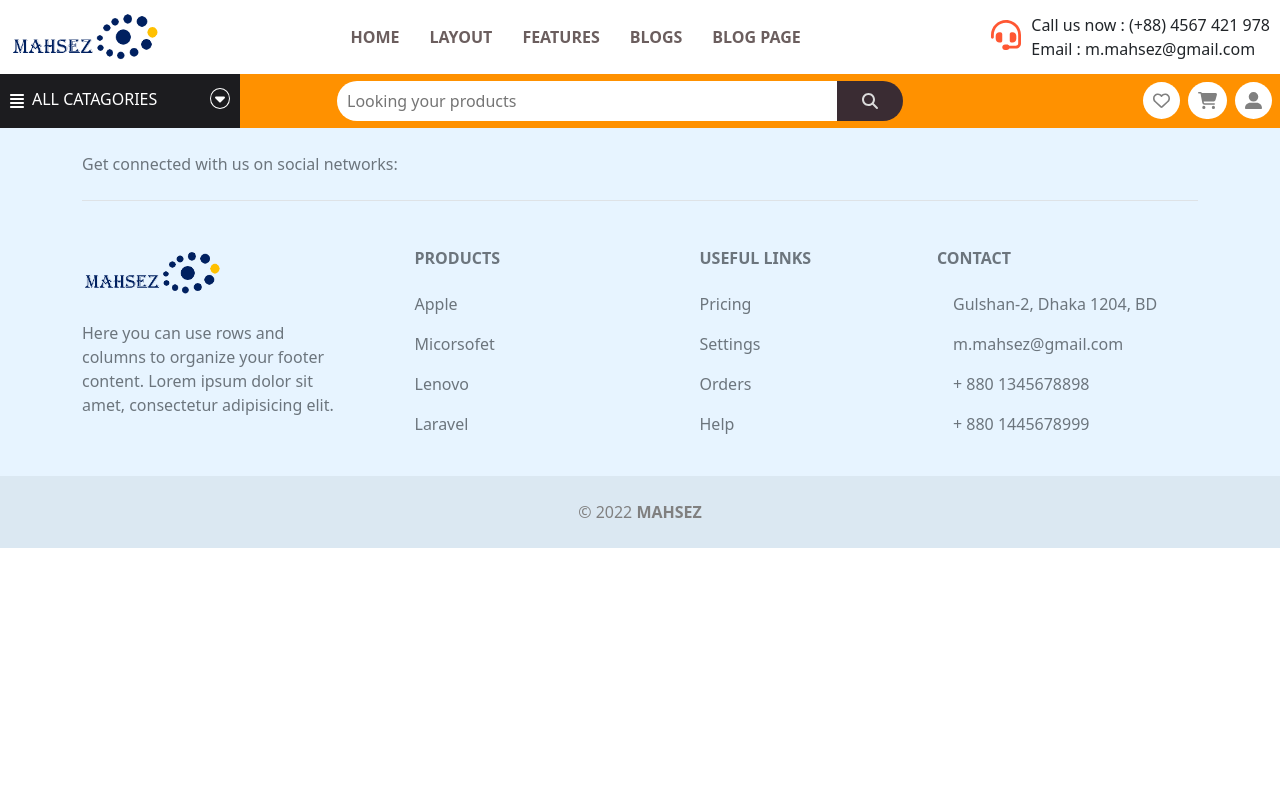
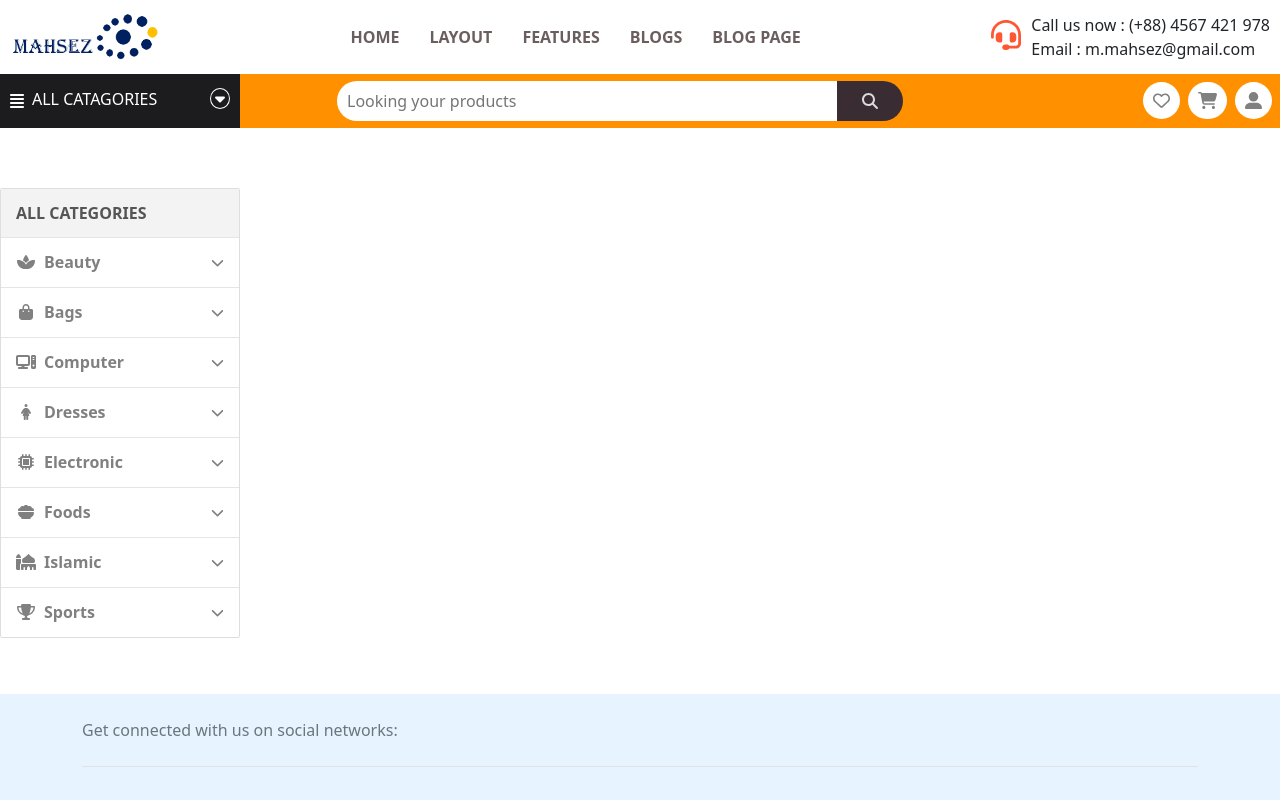
Before and after one commit to abdullahalmasudpersonal/believershops_client, a React (Create React App) app: page /categore in a window 1280 px wide. Shown: the top 800 px of the page. Built offline with nearby package versions, Linux system fonts and the light colour scheme.

Commit message:
create all catagore

```diff
--- a/src/App.js
+++ b/src/App.js
@@ -4,8 +4,6 @@ import Navber from './Pages/Masud/Navber';
 import '../node_modules/bootstrap/dist/css/bootstrap.min.css';
 import '../node_modules/bootstrap/dist/js/bootstrap.min';
 import Home from './Pages/Home/Home';
-import Attar from './Pages/Islamic/Attar/Attar';
-import Islamic from './Pages/Islamic/Islamic';
 import Footer from './Pages/Shared/Footer/Footer';
 import Header from './Pages/Shared/Header/Header';
 import MHeaderCatagore from './Pages/Shared/Header/MHeaderCatagore/MHeaderCatagore';
@@ -14,6 +12,9 @@ import Sanfwan from './Pages/Masud/Sanfwan';
 import Masud from './Masud';
 import Mahmud from './Pages/Masud/Mahmud';
 import Hoomes from './Pages/Masud/Hoomes';
+import Islamic from './Pages/Categore/Islamic/Islamic';
+import Attars from './Pages/Categore/Islamic/Attar/Attars';
+import MainCategore from './Pages/Categore/MainCategore/MainCategore';
 
 function App() {
   return (
@@ -35,8 +36,9 @@ function App() {
        <Header />
       <Routes>
         <Route path='/' element={<Home />} />
-        <Route path='/islamic' element={<Islamic />}>
-          <Route path='attar' element={<Attar/>} />
+
+        <Route path='/categore' element={<MainCategore />}>
+          <Route path='attar' element={<Attars/>} />
         </Route>
 
       </Routes>
--- /dev/null
+++ b/src/Pages/Categore/MainCategore/MainCategore.css
@@ -0,0 +1,77 @@
+.maincategore-dev-ul {
+    position: relative;
+    list-style-type: none;
+    padding: 0;
+    width: 270px;
+    border: 1px solid rgb(223, 222, 222);
+   /*  box-shadow: rgba(0, 0, 0, 0.1) 0px 1px 3px 0px, rgba(0, 0, 0, 0.06) 0px 1px 2px 0px; */
+    border-radius: 2px;
+}
+.maincategore-title{
+    background: rgb(243, 243, 243);
+    height: 49px;
+    display: flex;
+    align-items: center;
+    font-weight: 700;
+    color: rgb(85, 85, 85);
+    padding-left: 15px;
+    border-bottom: 1px solid rgb(230, 229, 229);
+}
+.maincategore-dev-ul-li {
+    padding: 0 15px;
+    color: gray;
+}
+
+.maincategore-dev-ul-li:hover {
+    background: rgb(243, 243, 243);
+    color: orange;
+    cursor: pointer;
+    transition: .3s;
+}
+.maincategore-dev-ul-li:not(.maincategore-dev-ul-lust){
+    border-bottom: 1px solid rgb(230, 229, 229);
+}
+.maincategore-dev-ul-li-dev{
+    display: flex;
+    align-items: center;
+    width: 240px;
+    padding-top: 12.5px;
+    padding-bottom: 12.5px;
+}
+.maincategore-dev-ul-li a {
+    font-weight: 600;
+}
+
+.maincategore-img {
+    width: 20px;
+}
+
+.maincatagore-faChevrondown {
+    position: absolute;
+    z-index: 1;
+    right: 15px;
+    font-size: 13px;
+}
+@media screen and (max-width:1399px) {
+    .maincategore-dev-ul {
+        width: 240px;
+    }
+    .maincategore-dev-ul-li-dev {
+        width: 210px;
+    }
+}
+@media screen and (max-width:1199px) {
+    .maincategore-dev-ul {
+        width: 200px;
+    }
+    .maincategore-dev-ul-li-dev {
+        width: 170px;
+    }
+}
+
+@media screen and (max-width:930px) {
+    .maincategore-dev {
+        display: none;
+    }
+
+}
--- /dev/null
+++ b/src/Pages/Categore/MainCategore/MainCategore.js
@@ -0,0 +1,90 @@
+import { faBowlFood, faChevronDown, faComputer, faHeart, faMicrochip, faMosque, faPersonDress, faShoppingBag, faSpa, faTrophy } from '@fortawesome/free-solid-svg-icons';
+import { FontAwesomeIcon } from '@fortawesome/react-fontawesome';
+import React from 'react';
+import { Outlet } from 'react-router-dom';
+import './MainCategore.css';
+
+const MainCategore = () => {
+    return (
+        <>
+            <div className='container-xxl p-0 d-flex' style={{ marginTop: '60px', marginBottom:'40px' }}>
+
+                <div className='maincategore-dev'>
+
+                    <ul className='maincategore-dev-ul'>
+                        <div className='maincategore-title'>
+                            <p className='m-0'>ALL CATEGORIES</p>
+                        </div>
+                        <li className='maincategore-dev-ul-li'>
+                            <div className='maincategore-dev-ul-li-dev'>
+                                <FontAwesomeIcon icon={faSpa} className='pe-2 maincategore-img ' />
+                                <a>Beauty</a>
+                                <FontAwesomeIcon icon={faChevronDown} className='maincatagore-faChevrondown' />
+                            </div>
+                        </li>
+                        <li className='maincategore-dev-ul-li'>
+                            <div className='maincategore-dev-ul-li-dev'>
+                                <FontAwesomeIcon icon={faShoppingBag} className='pe-2 maincategore-img ' />
+                                <a>Bags</a>
+                                <FontAwesomeIcon icon={faChevronDown} className='maincatagore-faChevrondown' />
+                            </div>
+                        </li>
+                        <li className='maincategore-dev-ul-li'>
+                            <div className='maincategore-dev-ul-li-dev'>
+                                <FontAwesomeIcon icon={faComputer} className='pe-2 maincategore-img ' />
+                                <a>Computer</a>
+                                <FontAwesomeIcon icon={faChevronDown} className='maincatagore-faChevrondown' />
+                            </div>
+                        </li>
+                        <li className='maincategore-dev-ul-li'>
+                            <div className='maincategore-dev-ul-li-dev'>
+                                <FontAwesomeIcon icon={faPersonDress} className='pe-2 maincategore-img ' />
+                                <a>Dresses</a>
+                                <FontAwesomeIcon icon={faChevronDown} className='maincatagore-faChevrondown' />
+                            </div>
+                        </li>
+                        <li className='maincategore-dev-ul-li'>
+                            <div className='maincategore-dev-ul-li-dev'>
+                                <FontAwesomeIcon icon={faMicrochip} className='pe-2 maincategore-img ' />
+                                <a>Electronic</a>
+                                <FontAwesomeIcon icon={faChevronDown} className='maincatagore-faChevrondown' />
+                            </div>
+                        </li>
+                        <li className='maincategore-dev-ul-li'>
+                            <div className='maincategore-dev-ul-li-dev'>
+                                <FontAwesomeIcon icon={faBowlFood} className='pe-2 maincategore-img ' />
+                                <a>Foods</a>
+                                <FontAwesomeIcon icon={faChevronDown} className='maincatagore-faChevrondown' />
+                            </div>
+                        </li>
+                        <li className='maincategore-dev-ul-li'>
+                            <div className='maincategore-dev-ul-li-dev'>
+                                <FontAwesomeIcon icon={faMosque} className='pe-2 maincategore-img ' />
+                                <a>Islamic</a>
+                                <FontAwesomeIcon icon={faChevronDown} className='maincatagore-faChevrondown' />
+                            </div>
+                        </li>
+                        {/* <li className='maincategore-dev-ul-li'>
+                            <div className='maincategore-dev-ul-li-dev'>
+                                <FontAwesomeIcon icon={faTrophy} className='pe-2 maincategore-img ' />
+                                <a>Sports</a>
+                                <FontAwesomeIcon icon={faChevronDown} className='maincatagore-faChevrondown' />
+                            </div>
+                        </li> */}
+                        <li className='maincategore-dev-ul-li maincategore-dev-ul-lust'>
+                            <div className='maincategore-dev-ul-li-dev '>
+                                <FontAwesomeIcon icon={faTrophy} className='pe-2 maincategore-img ' />
+                                <a>Sports</a>
+                                <FontAwesomeIcon icon={faChevronDown} className='maincatagore-faChevrondown' />
+                            </div>
+                        </li>
+                    </ul>
+                </div>
+                <Outlet />
+
+            </div>
+        </>
+    );
+};
+
+export default MainCategore;
--- a/src/Pages/Shared/Header/HeaderCatagore/HeaderCatagore.css
+++ b/src/Pages/Shared/Header/HeaderCatagore/HeaderCatagore.css
@@ -7,7 +7,6 @@
     box-shadow: rgba(0, 0, 0, 0.1) 0px 1px 3px 0px, rgba(0, 0, 0, 0.06) 0px 1px 2px 0px;
     border-radius: 0 0 5px 5px;
     z-index: 10;
-
 }
 
 .header-catagore ul li {
--- a/src/Pages/Shared/Header/HeaderCatagore/HeaderCatagore.js
+++ b/src/Pages/Shared/Header/HeaderCatagore/HeaderCatagore.js
@@ -3,13 +3,13 @@ import React from 'react';
 import './HeaderCatagore.css';
 import { faChessKnight, faHeart } from '@fortawesome/free-regular-svg-icons';
 import { faBowlFood, faChevronRight, faComputer, faMicrochip, faMosque, faPersonDress, faShoppingBag, faSpa, faTrophy } from '@fortawesome/free-solid-svg-icons';
-import { Link, Outlet } from 'react-router-dom';
+import { Link } from 'react-router-dom';
 import { faGrunt } from '@fortawesome/free-brands-svg-icons';
 
 const HeaderCatagore = () => {
     return (
         <>
-            <div className='contaniner header-catagore'>
+            <div className='header-catagore'>
                 <ul className='p-0 header-catagore-ul' >
                     <li className=''>
                         <div className='d-flex align-items-center catagore-list-apdding'>
@@ -102,7 +102,6 @@ const HeaderCatagore = () => {
 
                 </ul>
             </div>
-            <Outlet/>
         </>
     );
 };
```
Also changed, not shown: src/Pages/Categore/Islamic/Attar/Attar.css (added), src/Pages/Categore/Islamic/Attar/Attar.js (renamed from src/Pages/Islamic/Attar/Attar.js), src/Pages/Categore/Islamic/Attar/Attars.css (added), src/Pages/Categore/Islamic/Attar/Attars.js (renamed from src/Pages/Islamic/Attar/Attars.js), src/Pages/Categore/Islamic/Islamic.css (added), src/Pages/Categore/Islamic/Islamic.js (renamed from src/Pages/Islamic/Islamic.js).
